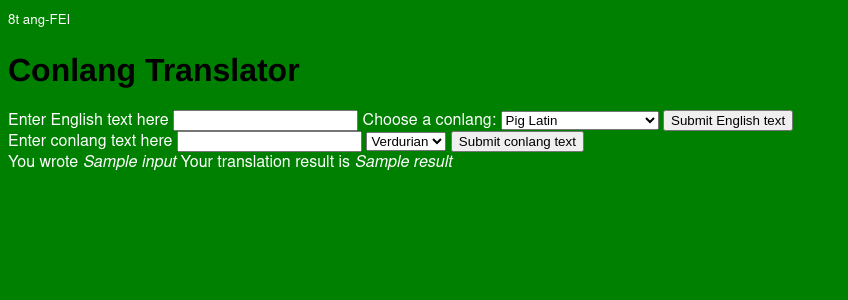
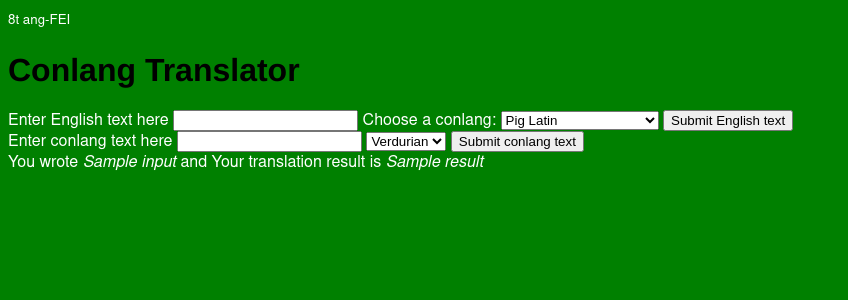
Before and after one commit to thisismeletmein8/conlang_translator, a Flask app: template templates/index.html in a window 1280 px wide. Shown: the top 300 px of the page, without its empty margins (0-848 px from the left). Run offline with Flask 3, Linux system fonts and the light colour scheme; the template is opened without the code that fills it: most values are stand-ins (such as "Sample title", 1, 10 or a date in 2020).

Commit message:
1 and, coming up!

```diff
--- a/templates/index.html
+++ b/templates/index.html
@@ -32,7 +32,7 @@
     {% if input %}
         You wrote <i>{{ input }}</i> <!-- It does say you wrote and then your translation result -->
     {% endif %}
-
+    and
     {% if result %}
         Your translation result is <i>{{ result }}</i>
     {% endif %}
```
